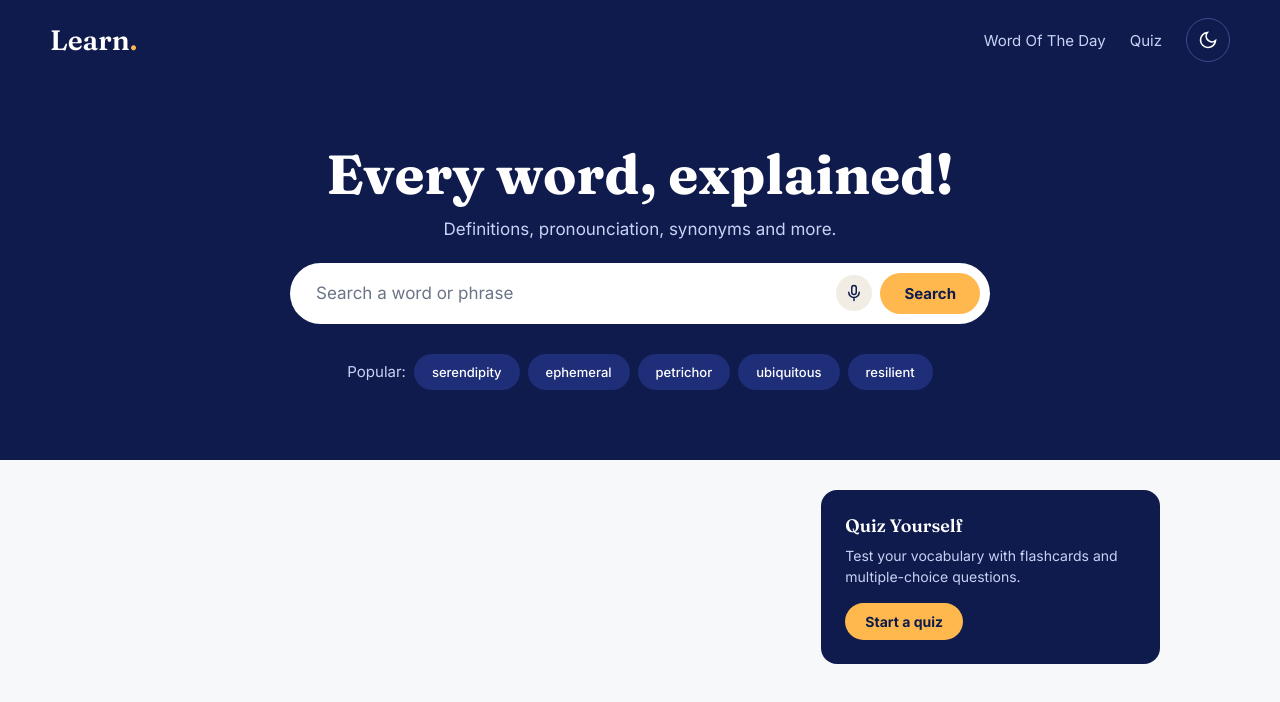
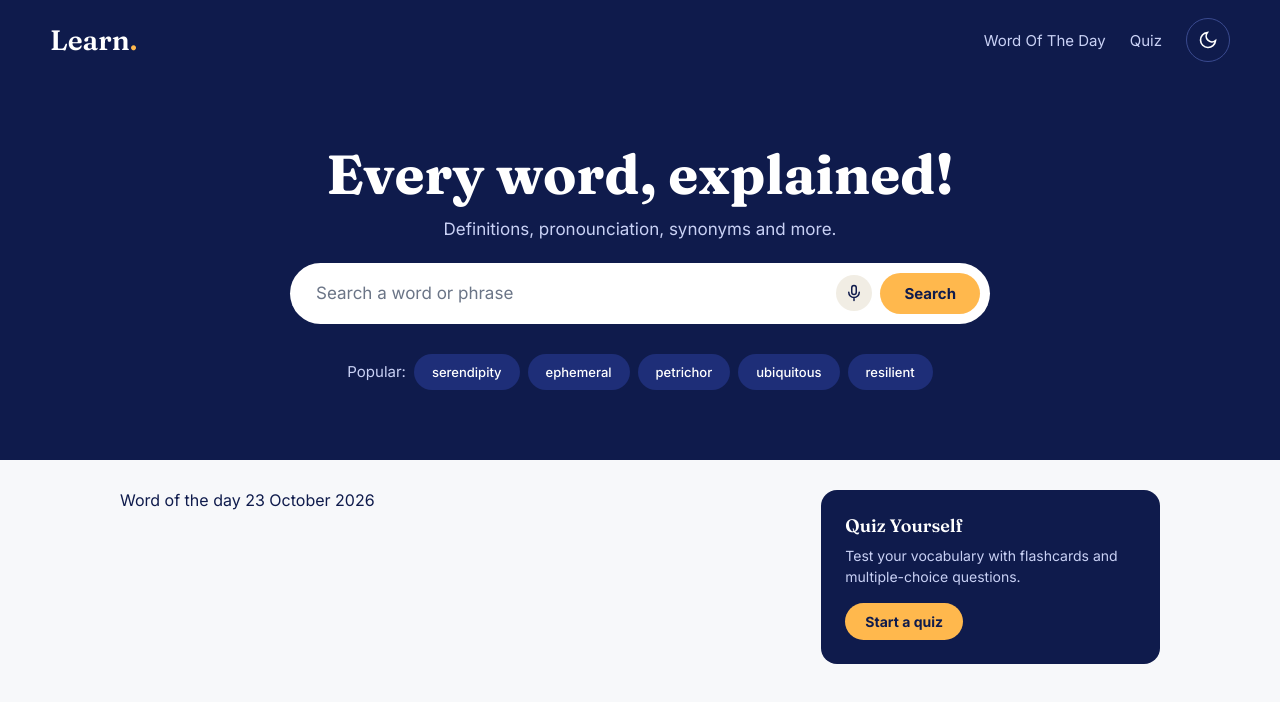
Before and after one commit to Mandi-Lekalakala/react-dictionary, a React (Vite) app: page / in a window 1280 px wide. Shown: the top 702 px of the page. Built offline with nearby package versions, Linux system fonts and the light colour scheme.

Commit message:
created and imported Word of the Day card.jsx

```diff
--- /dev/null
+++ b/src/components/WordOfTheDayCard.jsx
@@ -0,0 +1,15 @@
+export default function WordOfTheDayCard() {
+  const dateText = new Date().toLocaleDateString("en-GB", {
+    day: "numeric",
+    month: "long",
+    year: "numeric",
+  });
+
+  return (
+    <article className="wotd">
+      <p className="wotd-lab">
+        Word of the day <span className="wotd-date">{dateText}</span>
+      </p>
+    </article>
+  );
+}
--- a/src/pages/Home.jsx
+++ b/src/pages/Home.jsx
@@ -1,6 +1,7 @@
 import PopularSearches from "../components/PopularSearches";
 import QuizPromo from "../components/QuizPromo";
 import SearchBar from "../components/SearchBar";
+import WordOfTheDayCard from "../components/WordOfTheDayCard";
 import "../styles/home.css";
 
 export default function Home() {
@@ -16,6 +17,9 @@ export default function Home() {
       </section>
 
       <div className="home-grid">
+        <section className="home-main">
+          <WordOfTheDayCard />
+        </section>
         <aside className="home-side">
           <QuizPromo />
         </aside>
```
